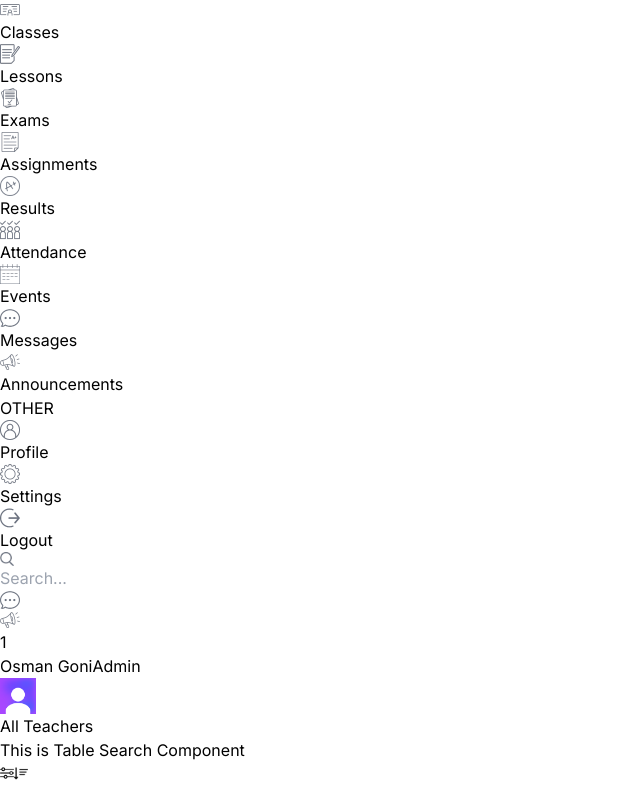
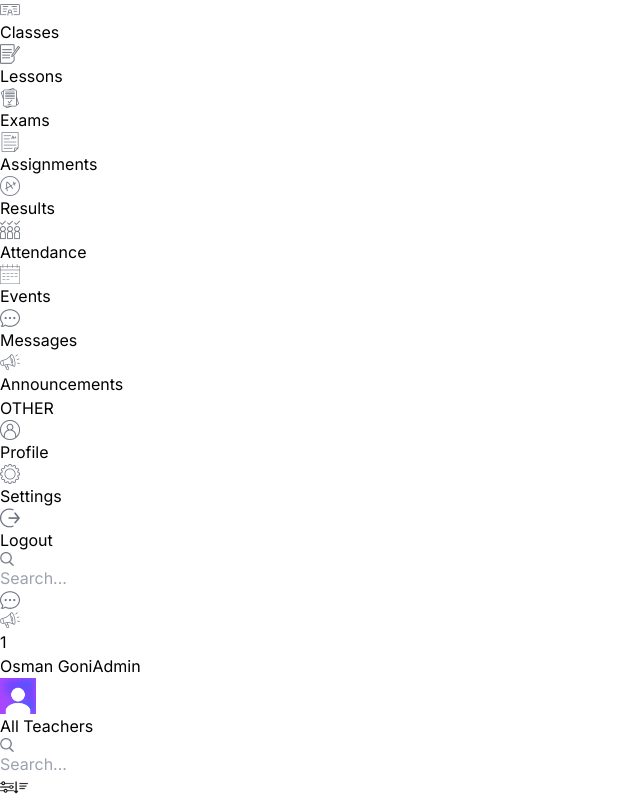
Before and after one commit to goni715/student-management-client, a Next.js app: page /list/teachers in a window 1280 px wide. Shown: the part 300-1100 px from the top of the page, without its empty margins (0-640 px from the left). Built offline with nearby package versions, Linux system fonts and the light colour scheme.

Commit message:
table serach

```diff
--- a/src/components/ui/Table/TableSearch.tsx
+++ b/src/components/ui/Table/TableSearch.tsx
@@ -1,8 +1,16 @@
+import Image from "next/image";
 
 const TableSearch = () => {
     return (
         <>
-            This is Table Search Component
+            <div className="w-full md:w-auto flex items-center gap-2 text-xs rounded-full ring-[1.5px] ring-gray-300 px-2">
+                <Image src="/search.png" alt="table_search" width={14} height={14}/>
+                <input
+                  type="text"
+                  placeholder="Search..."
+                  className="w-[200px] p-2 bg-transparent outline-none"
+                />
+            </div>
         </>
     );
 };
```
